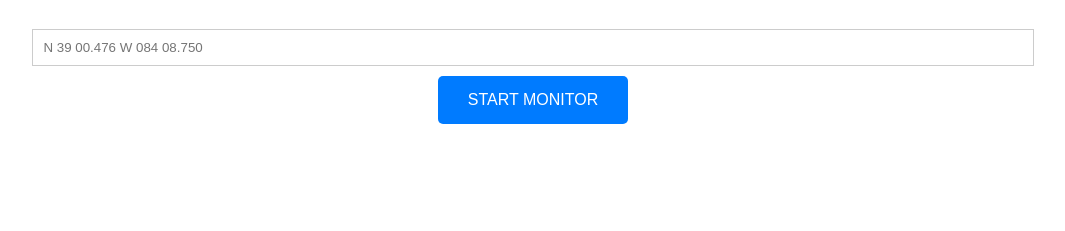
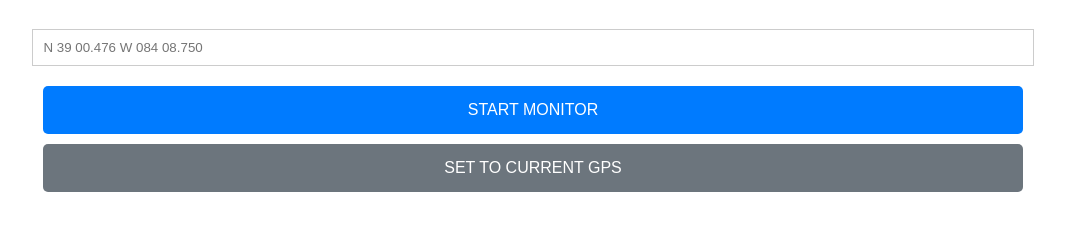
Before and after one commit to ElPresidente81/GPS-Geiger-Counter, a plain HTML site: page index.html in a window 1280 px wide. Shown: the part 89-320 px from the top of the page, without its empty margins (107-1172 px from the left). Drawn offline with Linux system fonts and the light colour scheme.

Commit message:
Update index.html

```diff
--- a/index.html
+++ b/index.html
@@ -9,9 +9,9 @@
         #setup { display: block; }
         #monitor { display: none; }
         input { padding: 10px; width: 80%; margin: 10px 0; border: 1px solid #ccc; }
-        button { padding: 15px 30px; cursor: pointer; font-size: 1rem; border: none; border-radius: 5px; }
+        button { padding: 15px 30px; cursor: pointer; font-size: 1rem; border: none; border-radius: 5px; display: block; margin: 10px auto; width: 80%; }
         .btn-start { background: #007bff; color: white; }
-        .btn-control { background: #6c757d; color: white; margin: 5px; }
+        .btn-control { background: #6c757d; color: white; }
         svg { width: 300px; height: 300px; margin: 20px auto; display: block; }
         circle { stroke: black; stroke-width: 2; transition: fill 0.3s; }
         text { font-size: 8px; font-weight: bold; text-anchor: middle; fill: white; pointer-events: none; }
@@ -23,8 +23,8 @@
 <div id="setup">
     <h1>Proximity Radar</h1>
     <input type="text" id="coords" placeholder="N 39 00.476 W 084 08.750">
-    <br>
     <button class="btn-start" onclick="startApp()">START MONITOR</button>
+    <button class="btn-control" onclick="setCurrentAsTarget()">SET TO CURRENT GPS</button>
 </div>
 
 <div id="monitor">
@@ -53,15 +53,21 @@
     let watchID = null;
     let isPaused = false;
 
+    function setCurrentAsTarget() {
+        if (navigator.geolocation) {
+            navigator.geolocation.getCurrentPosition((pos) => {
+                document.getElementById('coords').value = `${pos.coords.latitude.toFixed(6)}, ${pos.coords.longitude.toFixed(6)}`;
+            }, (err) => { alert("Location access denied."); });
+        }
+    }
+
     function parseCoords(input) {
         const cleanInput = input.replace(/[^\d\.\-\sNSEW]/gi, ' ');
         const parts = cleanInput.match(/(\d+\.?\d*)/g);
-
         if (cleanInput.toUpperCase().includes('N') || cleanInput.toUpperCase().includes('S') ||
             cleanInput.toUpperCase().includes('E') || cleanInput.toUpperCase().includes('W')) {
             let lat = parseFloat(parts[0]) + parseFloat(parts[1])/60;
             if (cleanInput.toUpperCase().includes('S')) lat = -lat;
-
             let lon = parseFloat(parts[2]) + parseFloat(parts[3])/60;
             if (cleanInput.toUpperCase().includes('W')) lon = -lon;
             return { lat, lon };
@@ -72,25 +78,19 @@
 
     function startApp() {
         target = parseCoords(document.getElementById('coords').value);
+        document.getElementById('target-coords').innerText = `${target.lat.toFixed(5)}, ${target.lon.toFixed(5)}`;
         document.getElementById('setup').style.display = 'none';
         document.getElementById('monitor').style.display = 'block';
-
-        document.getElementById('target-coords').innerText = `${target.lat.toFixed(5)}, ${target.lon.toFixed(5)}`;
-
         watchID = navigator.geolocation.watchPosition(updateDist, console.error, {enableHighAccuracy: true});
     }
 
     function updateDist(pos) {
         if (isPaused) return;
-
         const lat = pos.coords.latitude;
         const lon = pos.coords.longitude;
-
         document.getElementById('current-coords').innerText = `${lat.toFixed(5)}, ${lon.toFixed(5)}`;
-
         const dist = getDistance(lat, lon, target.lat, target.lon);
         document.getElementById('dist-display').innerText = `Distance: ${Math.round(dist)} meters`;
-
         document.getElementById('c1').style.fill = (dist < 50) ? '#ccc' : 'red';
         document.getElementById('c2').style.fill = (dist < 25) ? '#ccc' : 'red';
         document.getElementById('c3').style.fill = (dist < 10) ? '#ccc' : 'red';
```
